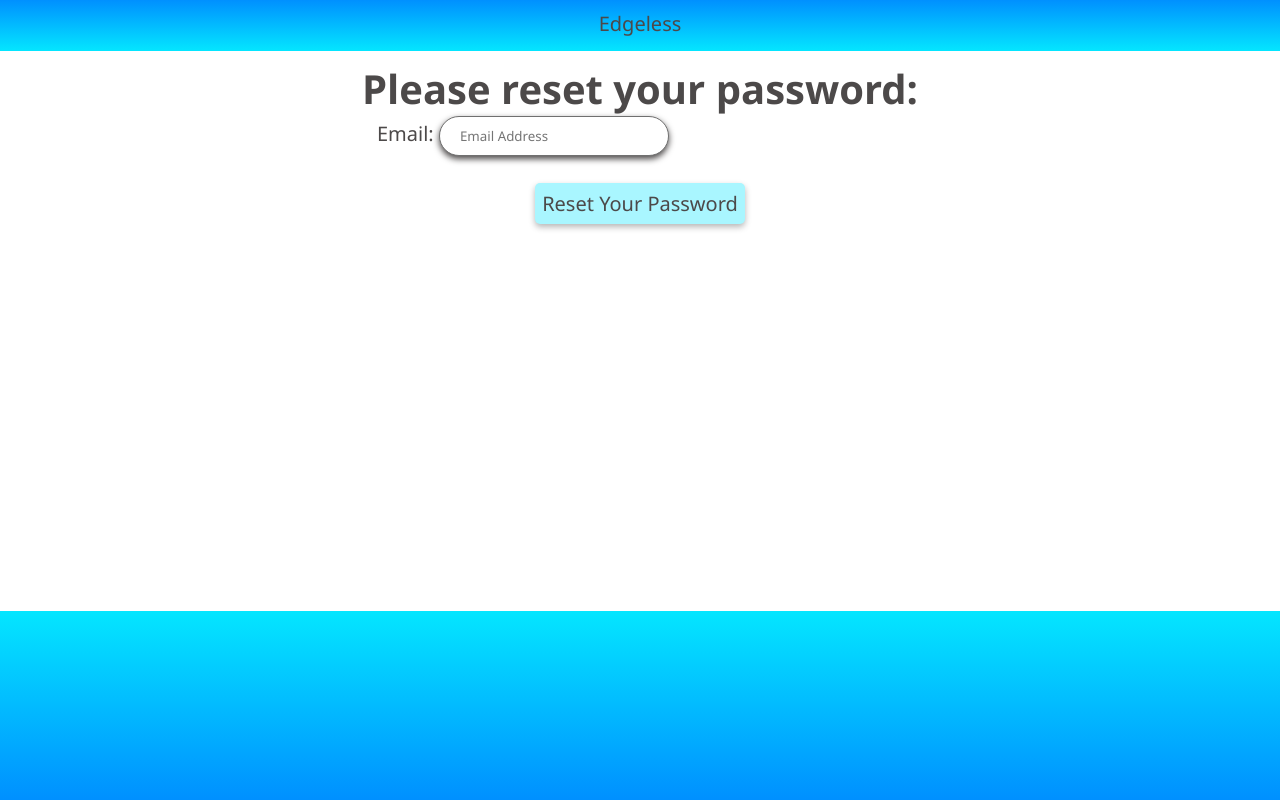
After one commit to speratus/multiclip, a Django app: page /reset_password/ in a window 1280 px wide. The commit adds this page. Run offline with Django 3.2, Linux system fonts and the light colour scheme.

Commit message:
adds a password reset view

```diff
--- a/clipper/forms.py
+++ b/clipper/forms.py
@@ -1,8 +1,9 @@
 from django import forms
 from django.core.validators import validate_email
-from django.contrib.auth.forms import PasswordChangeForm as PasswordChange
+from django.contrib.auth.forms import PasswordChangeForm as PasswordChange, PasswordResetForm as PasswordReset
 
 from .validators import validate_unique_username
+
 
 class LoginForm(forms.Form):
     username = forms.CharField(
@@ -25,6 +26,7 @@ class LoginForm(forms.Form):
             }
         )
     )
+
 
 class SignupForm(forms.Form):
     email = forms.CharField(
@@ -113,3 +115,16 @@ class PasswordChangeForm(PasswordChange):
             }
         )
     )
+
+
+class PasswordResetForm(PasswordReset):
+    email = forms.CharField(
+        label="Email",
+        max_length=256,
+        widget=forms.TextInput(
+            attrs={
+                'class': 'input',
+                'placeholder': 'Email Address'
+            }
+        )
+    )
--- a/clipper/static/clipper/style.css
+++ b/clipper/static/clipper/style.css
@@ -10,19 +10,18 @@
     max-width: 700px;
   }
 }
+html, button {
+  font-size: 20px;
+}
+
 * {
   font-family: "Segoe UI", Tahoma, Geneva, Verdana, sans-serif;
-  font-size: 20px;
   margin: 0px;
   color: #4c4949;
 }
 
 html, body {
   height: 100vh;
-}
-
-h1 {
-  font-size: 2em;
 }
 
 main {
--- a/clipper/templates/clipper/password_change.html
+++ b/clipper/templates/clipper/password_change.html
@@ -11,17 +11,17 @@
         <div class="full-width left">
             <label for="{{ form.old_password.id_for_label }}">Old Password:</label>
             {{ form.old_password }}
-        </div>
+        </div><br>
 
         <div class="full-width left">
             <label for="{{ form.new_password1.id_for_label }}">New Password: </label>
             {{ form.new_password1 }}
-        </div>
+        </div><br>
 
         <div class="full-width left">
             <label for="{{ form.new_password2.id_for_label }}">Confirm Password: </label>
             {{ form.new_password2 }}
-        </div>
+        </div><br>
         <button type="submit" class="button">Submit</button>
     </form>
 {% endblock %}
--- /dev/null
+++ b/clipper/templates/clipper/password_reset.html
@@ -0,0 +1,18 @@
+<!DOCTYPE html>
+{% extends "./layout.html" %}
+{% load static %}
+
+{% block title %}Reset Your Password{% endblock %}
+
+{% block main %}
+    <h1>Please reset your password:</h1>
+    <form method="post">
+        {% csrf_token %}
+        <div class="full-width left">
+            <label for="{{ form.email.id_for_label }}">Email:</label>
+            {{ form.email }}
+        </div>
+        <br>
+        <button type="submit" class="button">Reset Your Password</button>
+    </form>
+{% endblock %}
--- a/clipper/urls.py
+++ b/clipper/urls.py
@@ -2,7 +2,7 @@ from django.urls import path
 from django.contrib.auth import views as auth_views
 
 from . import views
-from .forms import PasswordChangeForm
+from .forms import PasswordChangeForm, PasswordResetForm
 from django.views.generic import TemplateView
 
 urlpatterns = [
@@ -16,6 +16,10 @@ urlpatterns = [
         success_url='/clipboard/',
         form_class=PasswordChangeForm
     )),
-    path('password_change/done/', auth_views.PasswordChangeDoneView.as_view()),
+    path('reset_password/', auth_views.PasswordResetView.as_view(
+        template_name='clipper/password_reset.html',
+        success_url='/login/',
+        form_class=PasswordResetForm
+    ))
 
 ]
```
Also changed, not shown: 1 other file.
